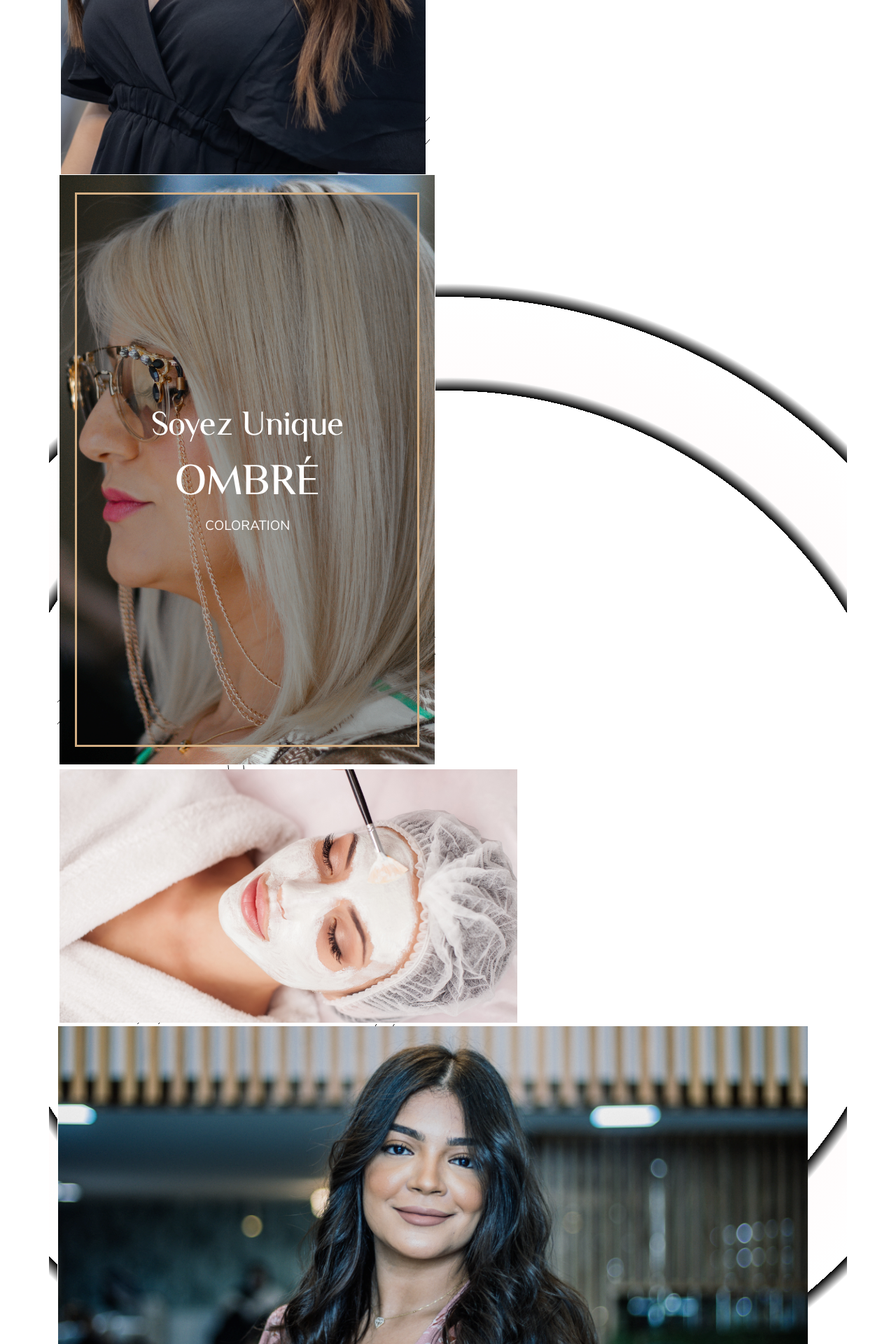
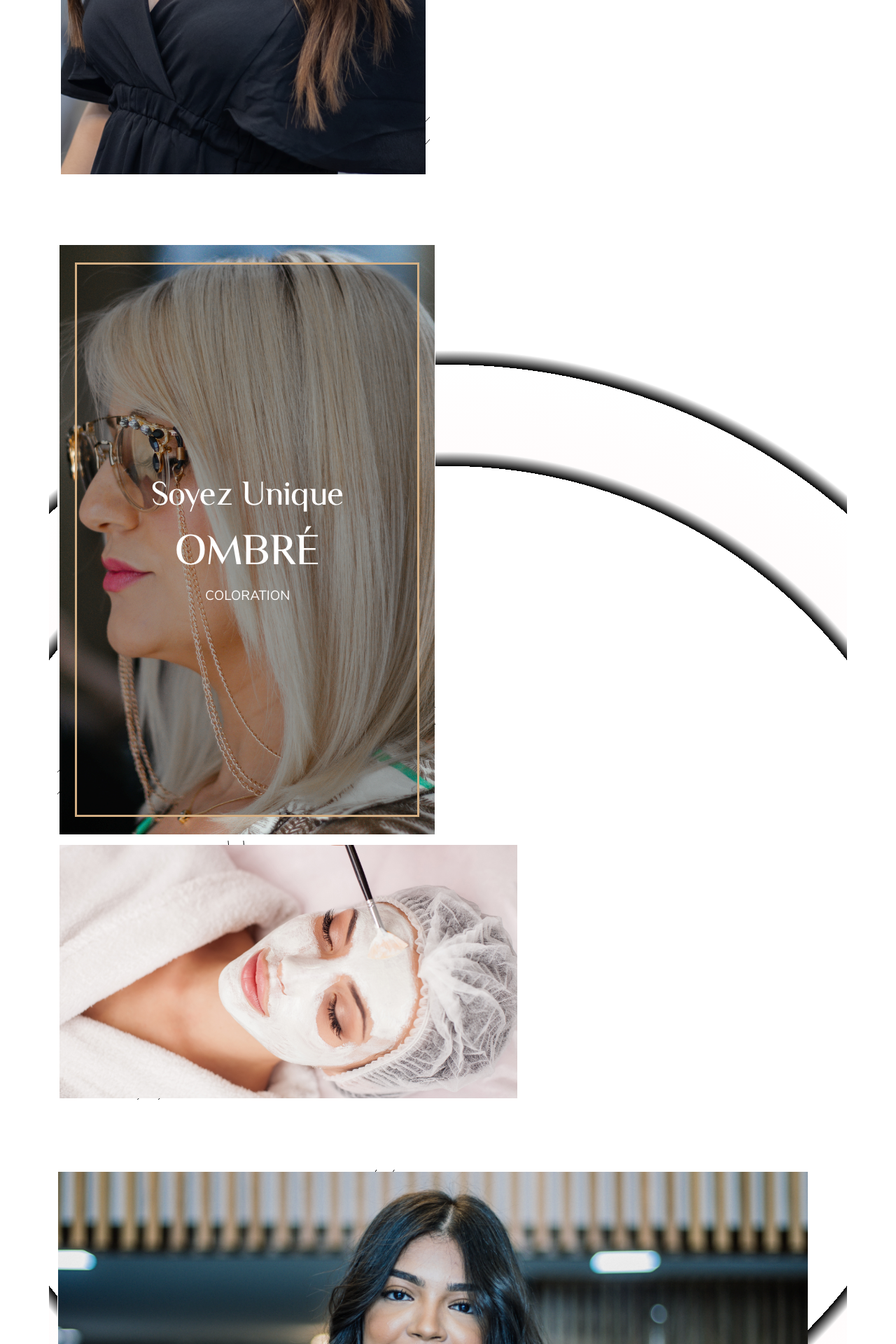
Before and after one commit to lahcen001/salon_zen, a PHP site: page /gallerie.html in a window 1280 px wide. Shown: the part 827-2747 px from the top of the page at 70% size. Run offline with PHP 8.4, Linux system fonts and the light colour scheme; some libraries are stand-ins or nearby versions.

Commit message:
gallerie grid 2

```diff
--- a/index.html
+++ b/index.html
@@ -359,8 +359,9 @@
                 <img class="img1 item2" src="./img/gallerie/2.png">
                 <img class="img1 item4" src="./img/gallerie/4.png">
                 <img class="img1 item3" src="./img/gallerie/3.png">
-                 <img class="img1 item5" src="./img/gallerie/5.png">
+                <img class="img1 item5" src="./img/gallerie/5.png">
                 <img class="img1 item6" src="./img/gallerie/6.png">
+
                 <!-- <img src="./img/gallerie/6.png">
                 <img src="./img/gallerie/3.png">
                 <img src="./img/gallerie/5.png"> -->
--- a/style.css
+++ b/style.css
@@ -299,7 +299,9 @@ button {
   /* Create four equal columns that sits next to each other */
   .column {
    display: grid;
- grid-gap:4gpx;
+ grid-gap:8px;
+margin-bottom: 100px;
+ justify-self: center;
   }
   .img1{
     max-width: 100%;
```
